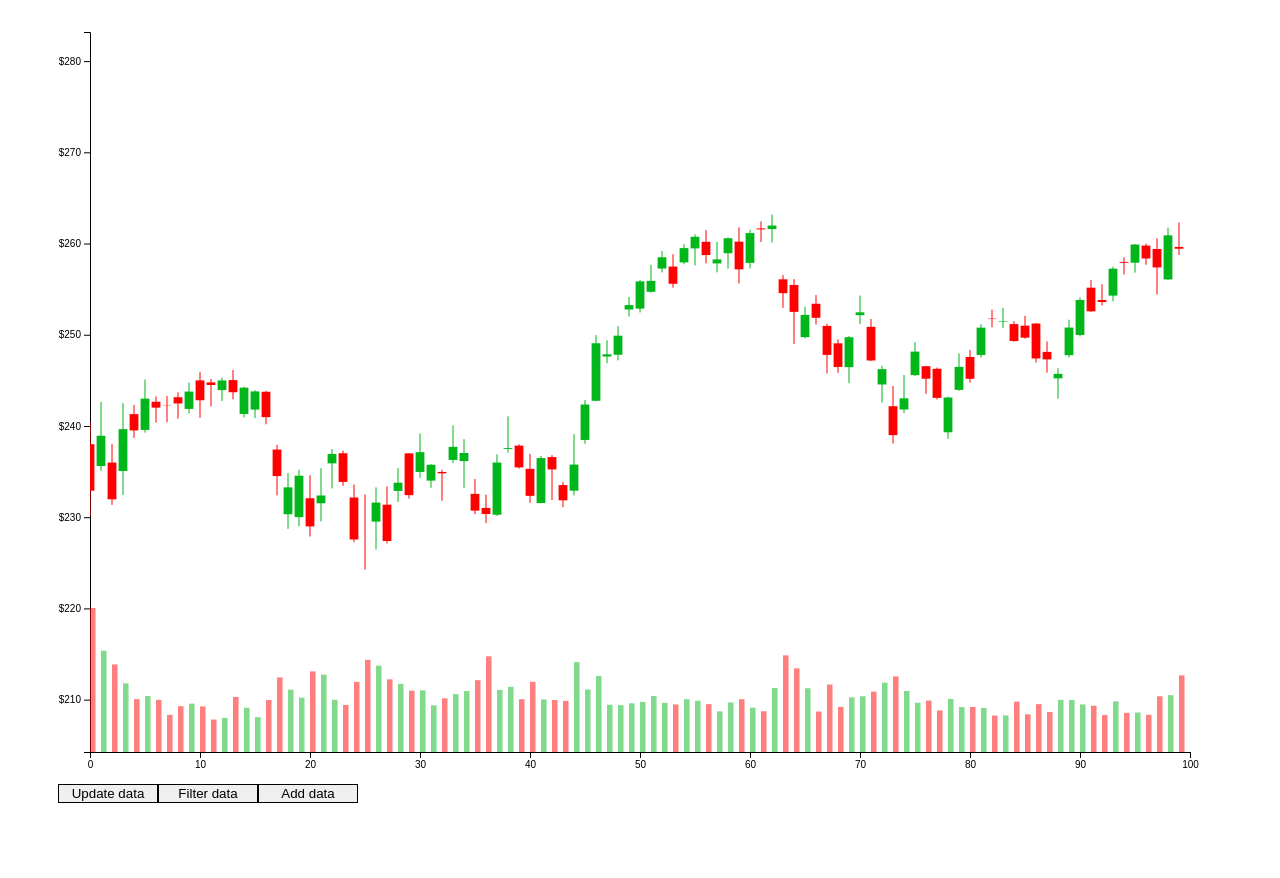
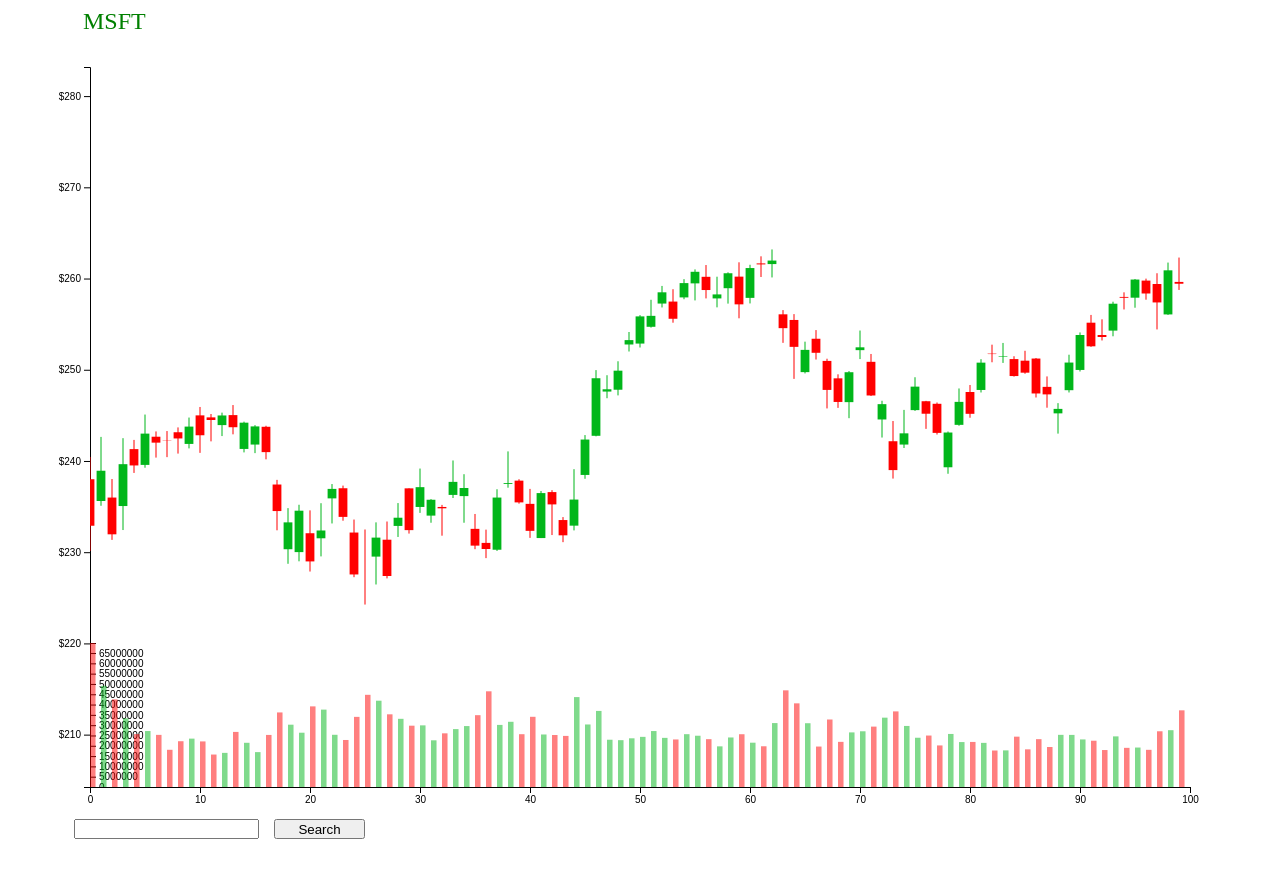
Before and after one commit to ChihHaoChen/CandlestickChart, a React (Create React App) app in the folder candlestick/: page / in a window 1280 px wide. Shown: the top 878 px of the page. After the commit the page ends 839 px from the top, so only its background shows below. Built offline with nearby package versions, Linux system fonts and the light colour scheme.

Commit message:
Adding searching feature.

```diff
--- a/candlestick/package.json
+++ b/candlestick/package.json
@@ -9,7 +9,7 @@
     "@types/d3": "^6.7.1",
     "@types/jest": "^26.0.15",
     "@types/node": "^12.0.0",
-    "@types/react": "^17.0.0",
+    "@types/react": "^17.0.11",
     "@types/react-dom": "^17.0.0",
     "d3": "^7.0.0",
     "d3-zoom": "^3.0.0",
--- a/candlestick/src/controllers/fetchChart.ts
+++ b/candlestick/src/controllers/fetchChart.ts
@@ -3,8 +3,8 @@
 import data from '../data/msft_response.json'
 
 
-const fetchChart = async () => {
-  const BASE_URL = `https://alpha-vantage.p.rapidapi.com/query?function=TIME_SERIES_DAILY&symbol=MSFT&outputsize=compact&datatype=json`
+const fetchChart = async (symbol: string) => {
+  const BASE_URL = `https://alpha-vantage.p.rapidapi.com/query?function=TIME_SERIES_DAILY&symbol=${symbol}&outputsize=compact&datatype=json`
 
   try {
     const response: Response = await fetch(BASE_URL, {
@@ -15,13 +15,7 @@
         "x-rapidapi-host": `${process.env.REACT_APP_RAPID_HOST}`
       }
     })
-
-    const data = await response.json()
-
-    return data
-    // const dataConvereted = await convertFetchedData(data)
-
-    // return dataConvereted
+    return await response.json()
 
   } catch (err) {
     console.log('Error => ', err)
--- a/candlestick/src/views/App.tsx
+++ b/candlestick/src/views/App.tsx
@@ -15,7 +15,12 @@
   const [chartData, setChartData] = useState(data)
   const [chartCandles, setChartCandles] = useState(convertFetchedData(chartData))
   const [domain, setDomain] = useState<[number, number]>(getYDomain(chartCandles['dataArr']))
+  const [stockSymbol, setStockSymbol] = useState('')
 
+  const onChange = (event: React.ChangeEvent<HTMLInputElement>) => {
+    event?.preventDefault()
+    setStockSymbol(event.target.value)
+  }
 
   useEffect(() => {
     setChartCandles(convertFetchedData(chartData))
@@ -24,16 +29,20 @@
 
   return (
     <>
+      <StyledLabel>{chartCandles['meta'].symbol}</StyledLabel>
       <CandlestickChart domain={domain} chartCandles={chartCandles} />
-      <StyledButton>
-        Update data
-      </StyledButton>
-      <StyledButton>
-        Filter data
-      </StyledButton>
-      <StyledButton>
-        Add data
-      </StyledButton>
+      <StyledInputDiv onChange={onChange}>
+        <StyledInput />
+        <StyledButton onClick={async () => {
+          const data = await (fetchChart(stockSymbol))
+
+          setChartData(data)
+          // setChartCandles(convertFetchedData(chartData))
+          // setDomain(getYDomain(chartCandles['dataArr']))
+        }}>
+          Search
+        </StyledButton>
+      </StyledInputDiv>
       <GlobalStyle />
     </>
   )
@@ -43,18 +52,48 @@
 
 
 const StyledButton = styled.button`
-border: 1px solid black;
 width: 100px;
-margin: 0 auto 5px;
+height: 100%;
+box-sizing: border-box;
+cursor: pointer
+
+`
+
+const StyledLabel = styled.label`
+  color: green;
+  font-size: 1.5rem;
+  width: 100px;
+  height: auto;
+  text-align: center;
+  display: inline-flex;
+  font-style: bold;
+  margin-left: 25px;
 `
 
 const GlobalStyle = createGlobalStyle`
   body {
     display: block;
-    flex-direction: row;
+    flex-direction: column;
     align-items: center;
-    justify-content: flex-end;
-    height: 1080px;
+    justify-content: center;
+    height: 100vh;
     padding: 0 50px;
   }
 `
+
+const StyledInputDiv = styled.div`
+  display: flex;
+  flex-direction: row;
+  justify-content: flex-start;
+  align-items: center;
+  box-sizing: border-box;
+  height: 20px;
+  width: 25%;
+  margin-left: 1rem;
+`
+
+const StyledInput = styled.input`
+  height: 100%;
+  box-sizing: border-box;
+  margin-right: 15px;
+`
--- a/candlestick/src/views/components/CandlestickChart/CandlestickChart.tsx
+++ b/candlestick/src/views/components/CandlestickChart/CandlestickChart.tsx
@@ -119,7 +119,7 @@
 
     svgAxis
     .select('.x-axis')
-    .style('transform', `translateY(${dimensions.height}px)`)
+    .style('transform', `translateY(${height}px)`)
     .attr('class', 'x-axis')
     .call(xAxis)
 
@@ -134,7 +134,7 @@
     svgVolumeAxis
       .select('.yVolume-axis')
       .join('g')
-      .style("transform", `translateX(${dimensions.width}px)`)
+      // .style("transform", `translateX(${width}px)`)
       .attr('class', 'yVolume-axis')
       .call(volumeAxis)
 
```
Also changed, not shown: 2 other files (tests, documents, lock files or other folders).
